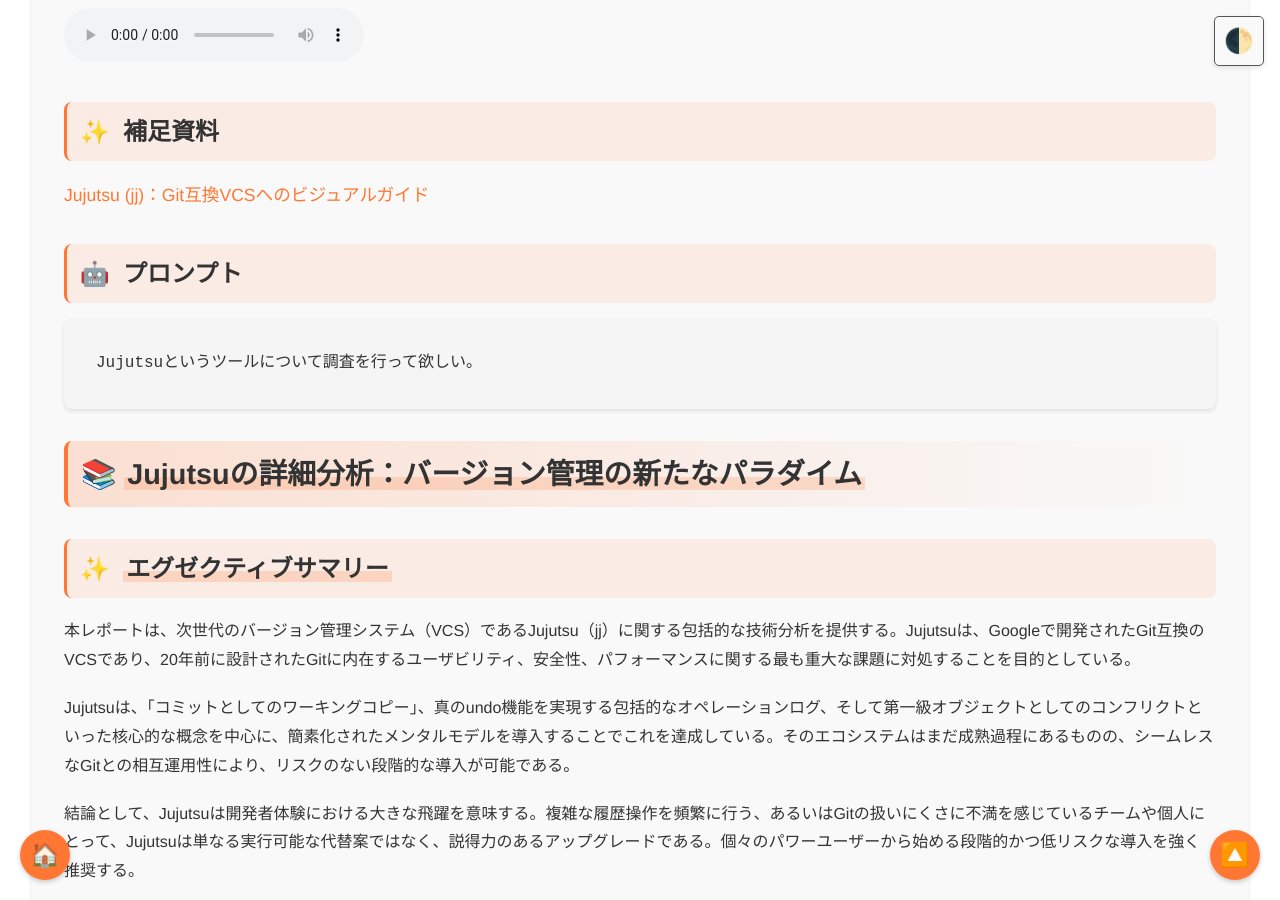
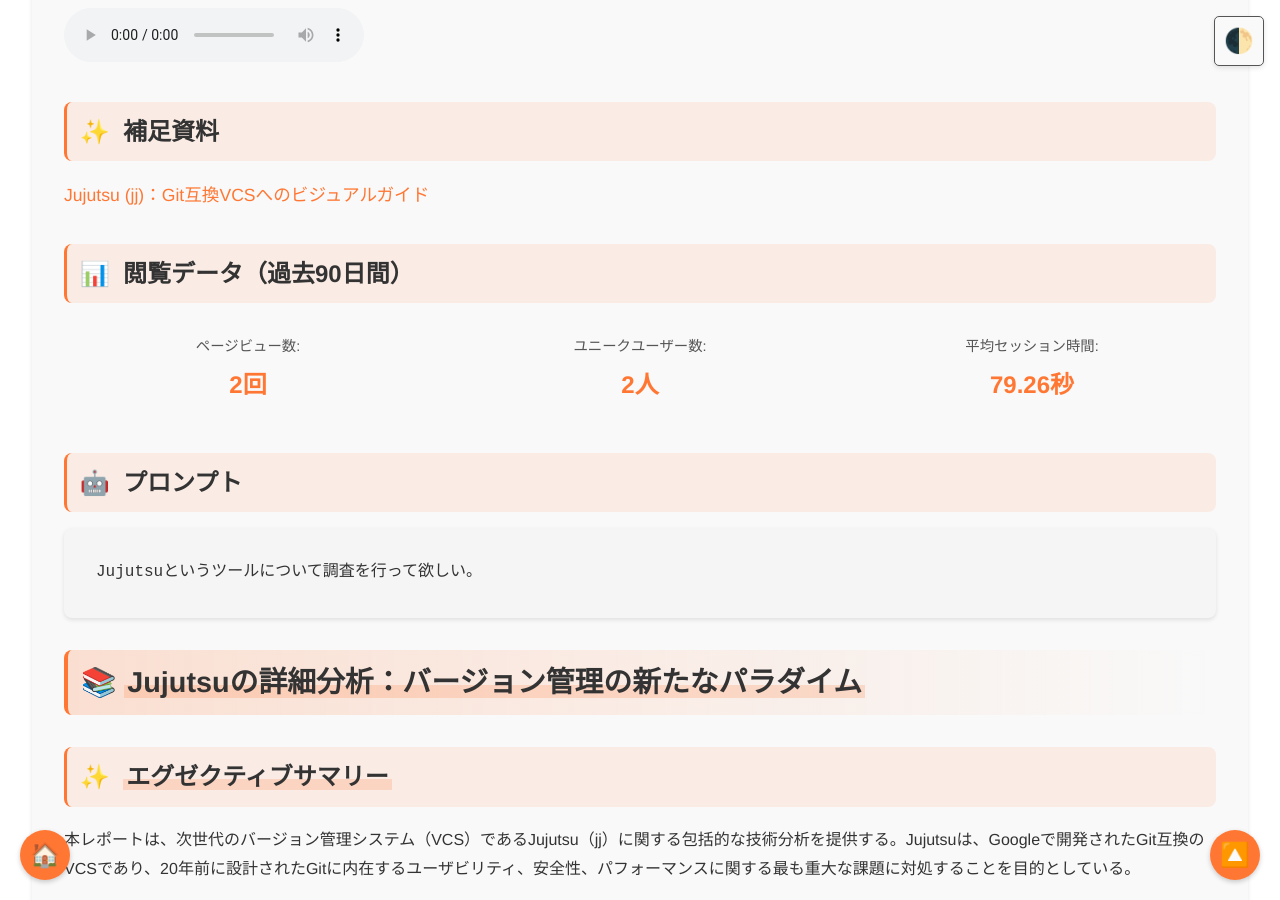
Before and after one commit to aegisfleet/share-deepresearch, a Jekyll site: the page built from _topics/jujutsu/index.md, in a window 1280 px wide and 900 px high, scrolled down 450 px. Built offline with Jekyll 4.4.1, drawn with Linux system fonts in a browser that asks for light colours.

Commit message:
Update GA4 metrics

```diff
--- a/_topics/jujutsu/index.md
+++ b/_topics/jujutsu/index.md
@@ -3,11 +3,15 @@ audio: /share-deepresearch/assets/audio/jujutsu.mp3
 category: engineering
 date: 2025-07-22
 description: Jujutsuは、Gitの複雑さを解消し、開発者の生産性を向上させるために設計された次世代のバージョン管理システムです。
+ga4_metrics:
+  avgSessionDuration: 79.2594035
+  pageViews: 2
+  users: 2
 layout: topic
 prompt: Jujutsuというツールについて調査を行って欲しい。
 supplementary_materials:
-  - title: Jujutsu (jj)：Git互換VCSへのビジュアルガイド
-    url: /share-deepresearch/topics/jujutsu/infographic.html
+- title: Jujutsu (jj)：Git互換VCSへのビジュアルガイド
+  url: /share-deepresearch/topics/jujutsu/infographic.html
 tags:
 - 開発環境
 title: Jujutsuの詳細分析：バージョン管理の新たなパラダイム
```
